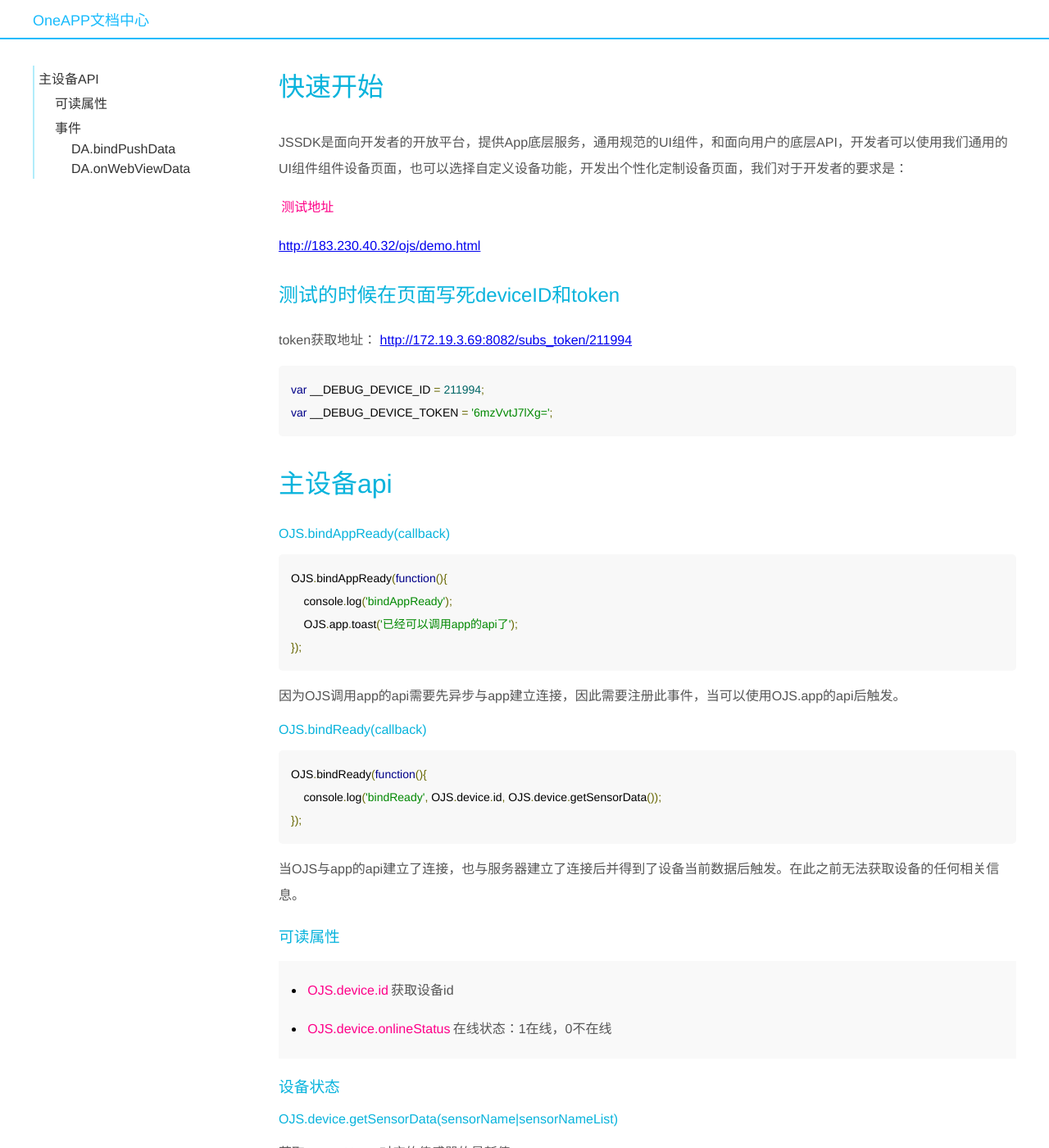
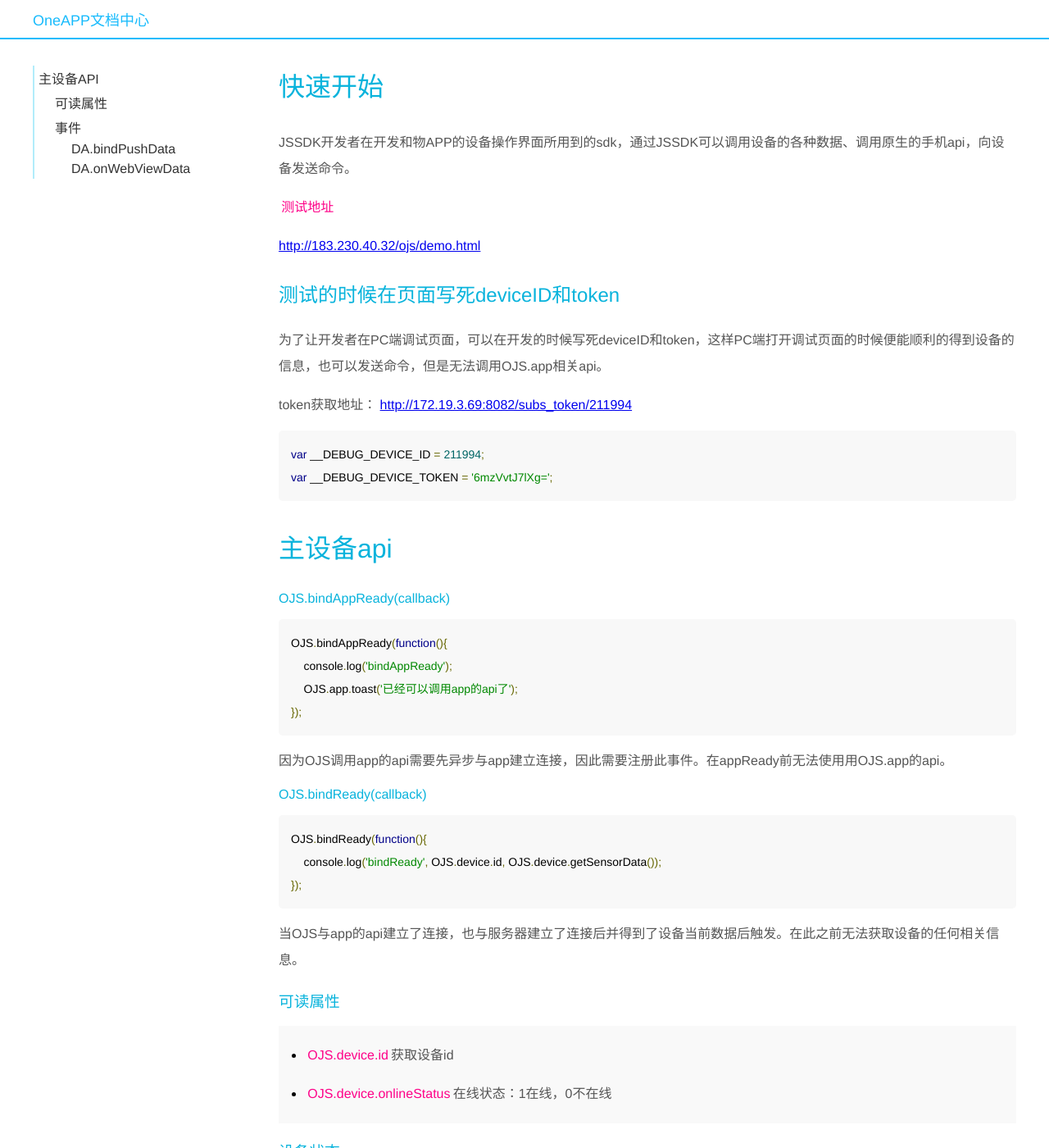
Before and after one commit to cmiot-fe/docs, a Jekyll site: the page built from _oneapp/index.md, in a window 1280 px wide and 1400 px high. Shown: the whole window at 82% size. Built offline with Jekyll 4.4.1, drawn with Linux system fonts in a browser that asks for light colours.

Commit message:
optimize docs

```diff
--- a/_oneapp/index.md
+++ b/_oneapp/index.md
@@ -6,13 +6,15 @@
 
 # 快速开始
 
-JSSDK是面向开发者的开放平台，提供App底层服务，通用规范的UI组件，和面向用户的底层API，开发者可以使用我们通用的UI组件组件设备页面，也可以选择自定义设备功能，开发出个性化定制设备页面，我们对于开发者的要求是：
+JSSDK开发者在开发和物APP的设备操作界面所用到的sdk，通过JSSDK可以调用设备的各种数据、调用原生的手机api，向设备发送命令。
 
 `测试地址`
 
 <http://183.230.40.32/ojs/demo.html>
 
 ## 测试的时候在页面写死deviceID和token
+
+为了让开发者在PC端调试页面，可以在开发的时候写死deviceID和token，这样PC端打开调试页面的时候便能顺利的得到设备的信息，也可以发送命令，但是无法调用OJS.app相关api。
 
 token获取地址： <http://172.19.3.69:8082/subs_token/211994>
 
@@ -28,7 +30,7 @@ token获取地址： <http://172.19.3.69:8082/subs_token/211994>
         OJS.app.toast('已经可以调用app的api了');
     });
 
-因为OJS调用app的api需要先异步与app建立连接，因此需要注册此事件，当可以使用OJS.app的api后触发。
+因为OJS调用app的api需要先异步与app建立连接，因此需要注册此事件。在appReady前无法使用用OJS.app的api。
 
 <h4 id="OJSbindReady()">OJS.bindReady(callback)</h4>
 
```
